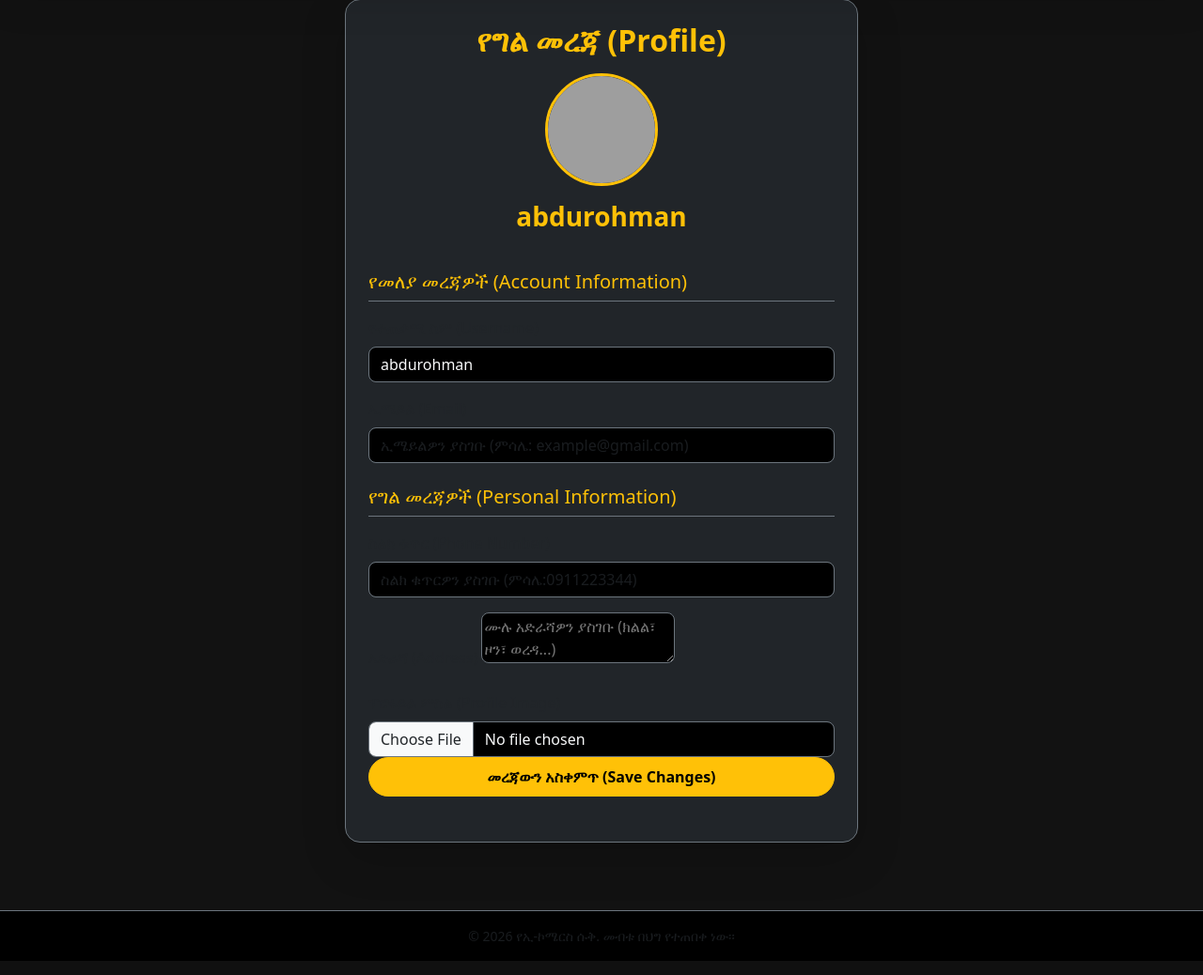
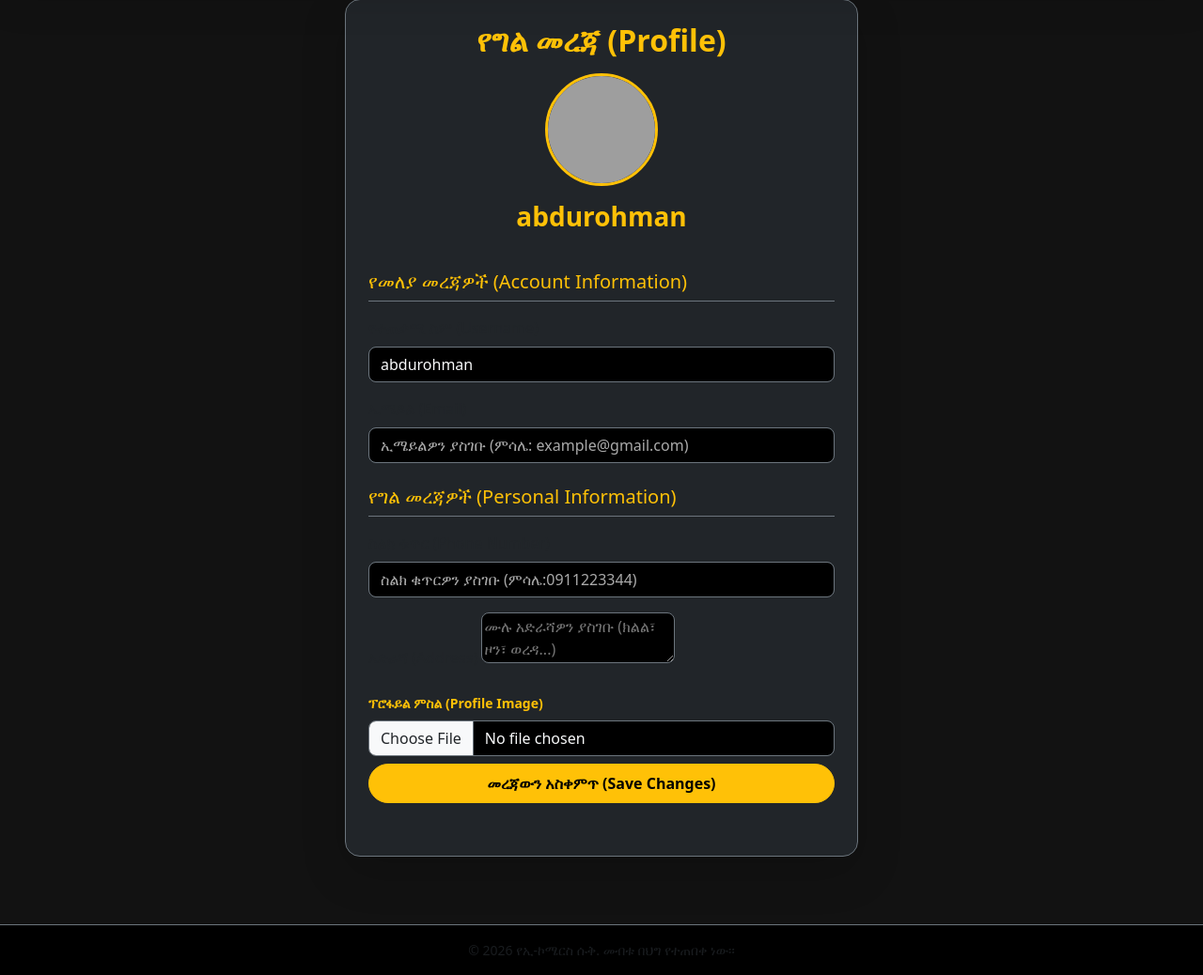
Before and after one commit to Abdurohman-Dev/my_ecom_store, a Django app: page /profile/ in a window 1280 px wide. Shown: the part 130-1168 px from the top of the page at 94% size. Run offline with Django 5.2, Linux system fonts and the light colour scheme; a user stored in the database is signed in; data comes from the database, SQL or seed files in the repository; grey boxes are pictures that could not be loaded.

Commit message:
Fix profile form spacing and layout

```diff
--- a/store/templates/store/profile.html
+++ b/store/templates/store/profile.html
@@ -1,6 +1,12 @@
 {% extends 'store/base.html' %}
 
 {% block content %}
+<style>
+    .form-control::placeholder{
+        color: #aaaaaa !important;
+        opacity: 1 !important;
+    }
+</style>
 <div class="container py-4">
     <div class="row justify-content-center">
         <div class="col-md-8 col-lg-6">
@@ -35,11 +41,11 @@
                         <label class="form-label text-muted">አድራሻ (Address)</label>
                         <textarea name="address" class="from-control bg-black text-light border-secondary rounded-3" row="3" placeholder="ሙሉ አድራሻዎን ያስገቡ (ክልል፣ ዞን፣ ወረዳ...)">{{profile_form.address.value|default:''}}</textarea>
                     </div>
-                    <div class="mb-4">
-                        <label class="form-label text-muted">ፕሮፋይል ምስል (Profile Image)</label>
+                    <div class="mb-4 pb-2">
+                        <label class="form-label text-warning small fw-bold"> ፕሮፋይል ምስል (Profile Image)</label>
                         <input type="file" name="profile_image" class="form-control bg-black text-light border-secondary rounded-3"
                     </div>
-                    <button type="submit" class="btn btn-warning w-100 fw-bold rounded-pill py-2">መረጃውን አስቀምጥ (Save Changes)</button>
+                    <button type="submit" class="btn btn-warning w-100 fw-bold rounded-pill py-2 mt-2">መረጃውን አስቀምጥ (Save Changes)</button>
                 </form>
             </div>
         </div>
```
